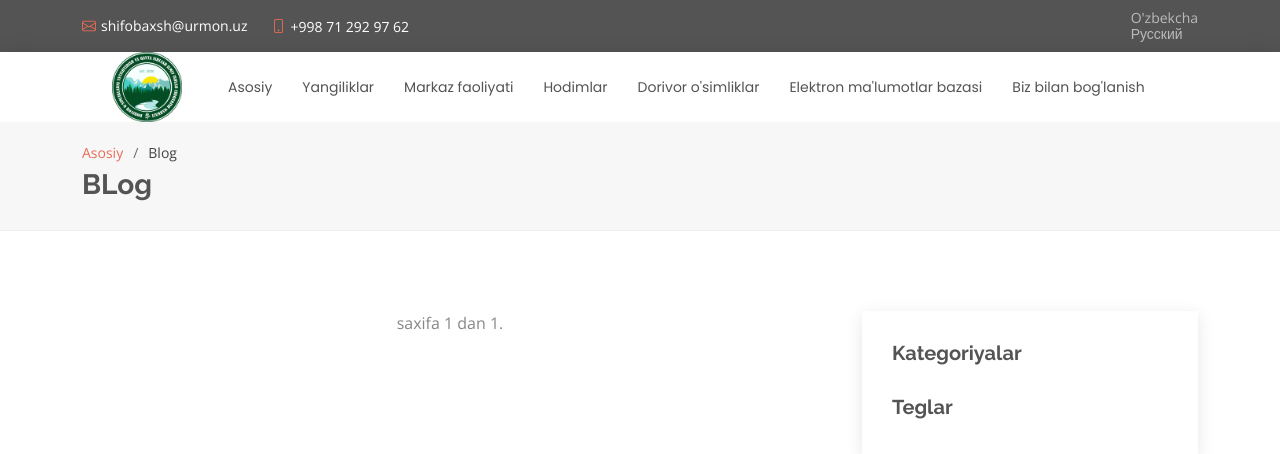
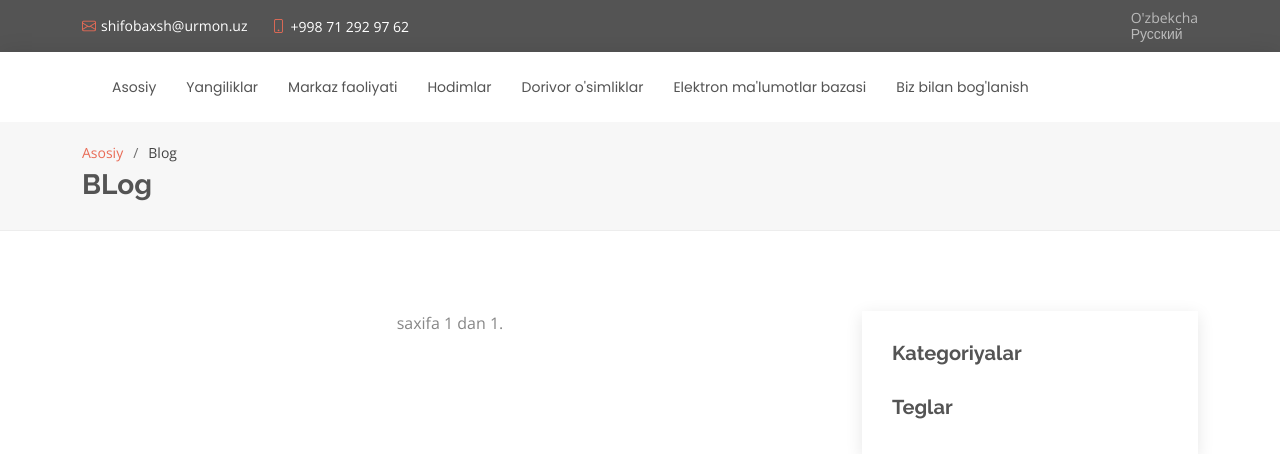
Before and after one commit to Sanjar1996/ziravor_docker, a Django app: page /en-us/blog/ in a window 1280 px wide. Shown: the top 454 px of the page. Run offline with Django 4.2, Linux system fonts and the light colour scheme; data that the repository does not hold is empty; some libraries are stand-ins or nearby versions.

Commit message:
.po file updated

```diff
--- a/config/settings/__init__.py
+++ b/config/settings/__init__.py
@@ -1,2 +1,2 @@
-from .production import *
-# from .development import *
+# from .production import *
+from .development import *
--- a/template/base.html
+++ b/template/base.html
@@ -67,9 +67,9 @@
     <div class="col-12">
         <nav id="navbar" class="navbar">
             <ul>
-                <a href="{% url 'pages:home' %}" class="navbar-brand">
-                    <img src="{% static 'assets/img/icon.png' %}" alt="" width="70px" style="display: block;">
-                </a>
+<!--                <a href="{% url 'pages:home' %}" class="navbar-brand">-->
+<!--                    <img src="{% static 'assets/img/logo/icon.png' %}" alt=""  style="display: block; width: 70px;">-->
+<!--                </a>-->
                 <li><a {% if forloop.first %} class="{% active_link 'pages:home' %}" {% endif %} href="{% url 'pages:home' %}">{% trans "Asosiy" %}</a></li>
                 <li><a href="{% url 'pages:about' %}"
                        class="{% active_link 'pages:about' %}">{% trans "Yangiliklar" %}</a></li>
@@ -93,7 +93,6 @@
 
     </div>
 </header><!-- End -->
-
 {% block content %}
 
 {% endblock content %}
```
Also changed, not shown: locale/ru/LC_MESSAGES/django.po, static/assets/img/logo/icon.png (renamed from static/assets/img/icon.png).
